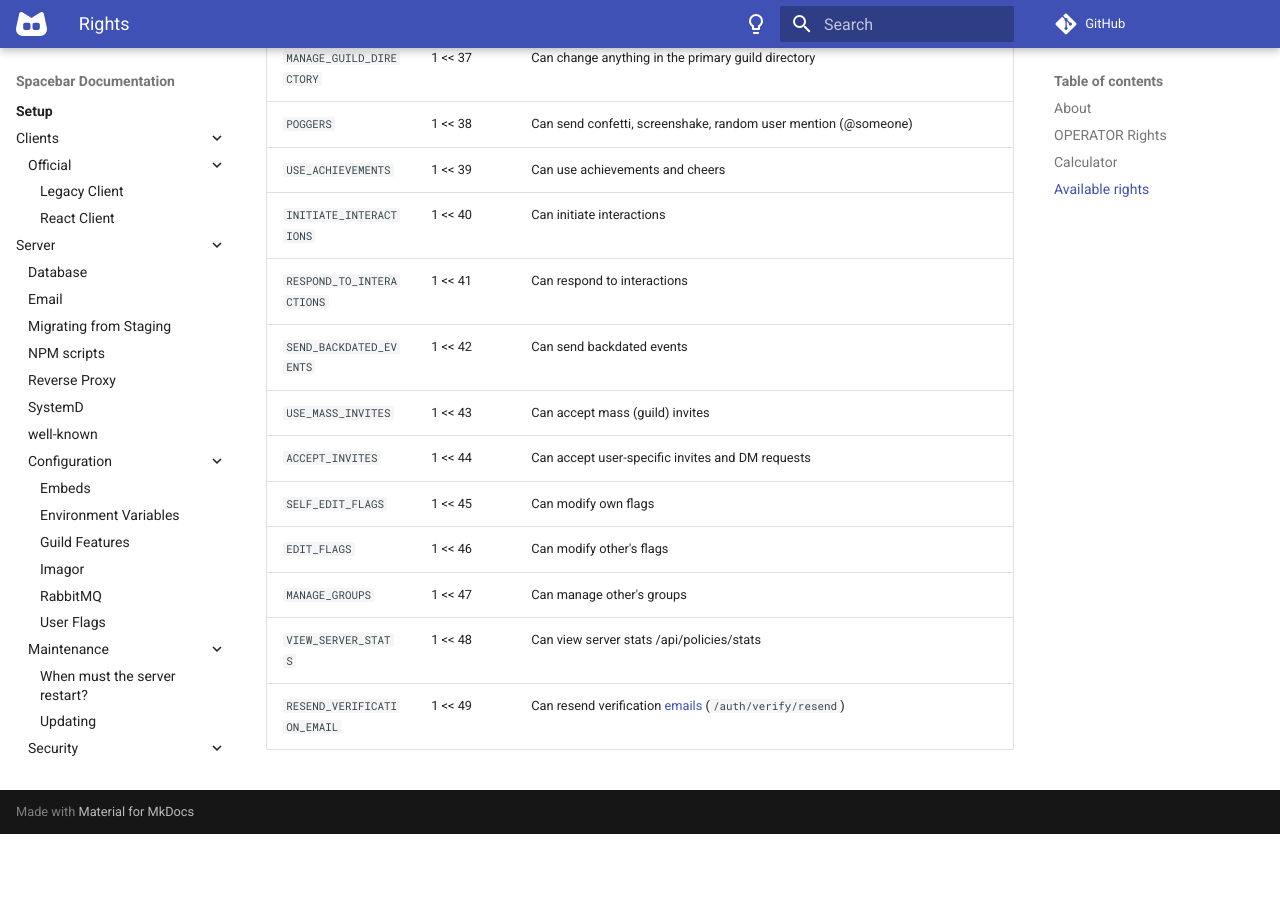
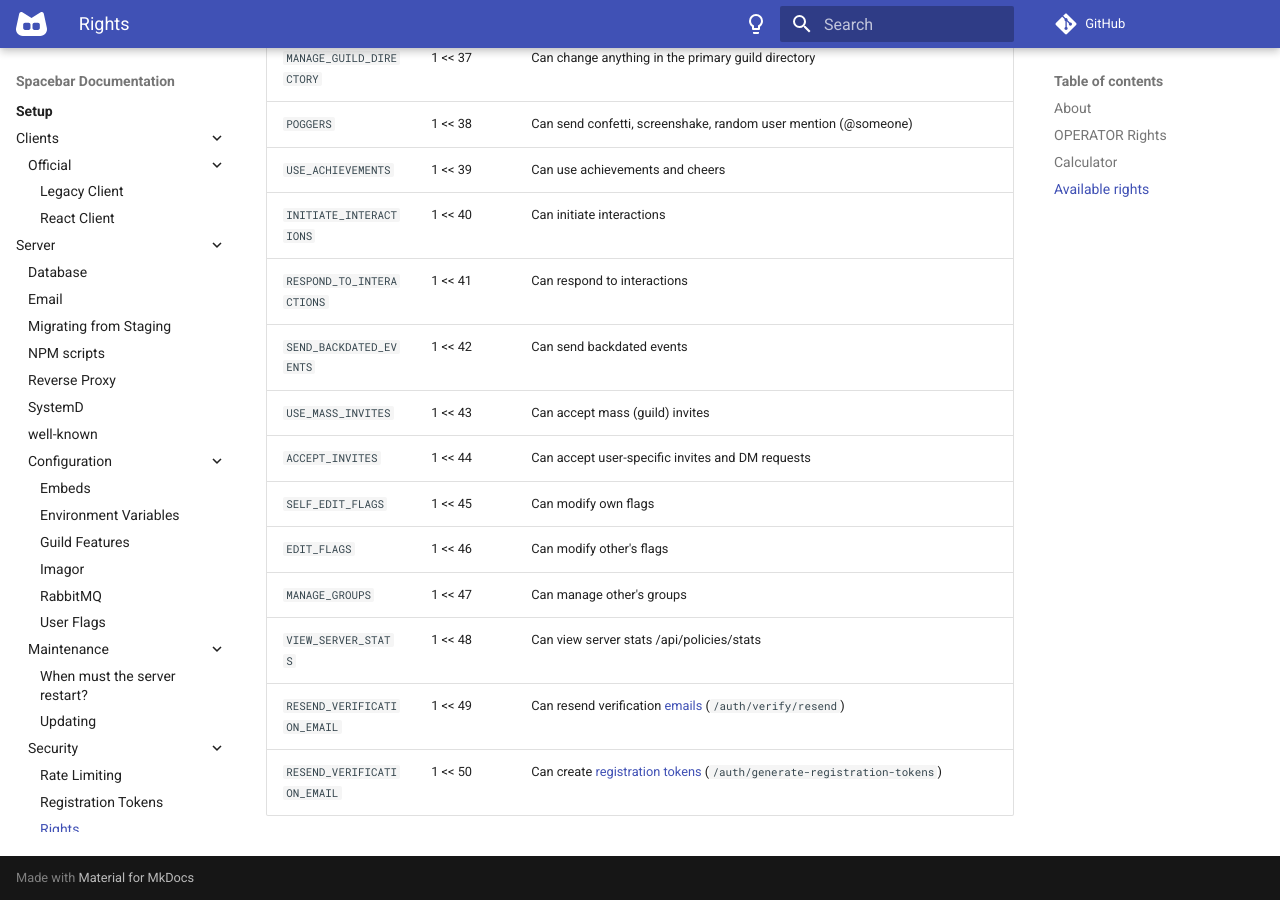
Before and after one commit to spacebarchat/docs, an MkDocs documentation site: the page built from docs/setup/server/security/rights.md, in a window 1280 px wide and 900 px high, scrolled down 3134 px. Built offline with MkDocs 1.6.1 and Material for MkDocs 9.7.7, drawn with Linux system fonts in a browser that asks for light colours; comment, search, counter and statistics services are not loaded; before the commit the page ends 3968 px from its top, so only the background shows below that.

Commit message:
add new right for creating registration tokens

```diff
--- a/docs/setup/server/security/rights.md
+++ b/docs/setup/server/security/rights.md
@@ -91,5 +91,6 @@
 | `MANAGE_GROUPS`             | 1 << 47 | Can manage other's groups                                                                                                                             |
 | `VIEW_SERVER_STATS`         | 1 << 48 | Can view server stats /api/policies/stats                                                                                                             |
 | `RESEND_VERIFICATION_EMAIL` | 1 << 49 | Can resend verification [emails](../email.md) (`/auth/verify/resend`)                                                                                 |
+| `RESEND_VERIFICATION_EMAIL` | 1 << 50 | Can create [registration tokens](./regTokens.md) (`/auth/generate-registration-tokens`)                                                               |
 
 <script src="/assets/js/rightsCalculator.js"></script>
```
